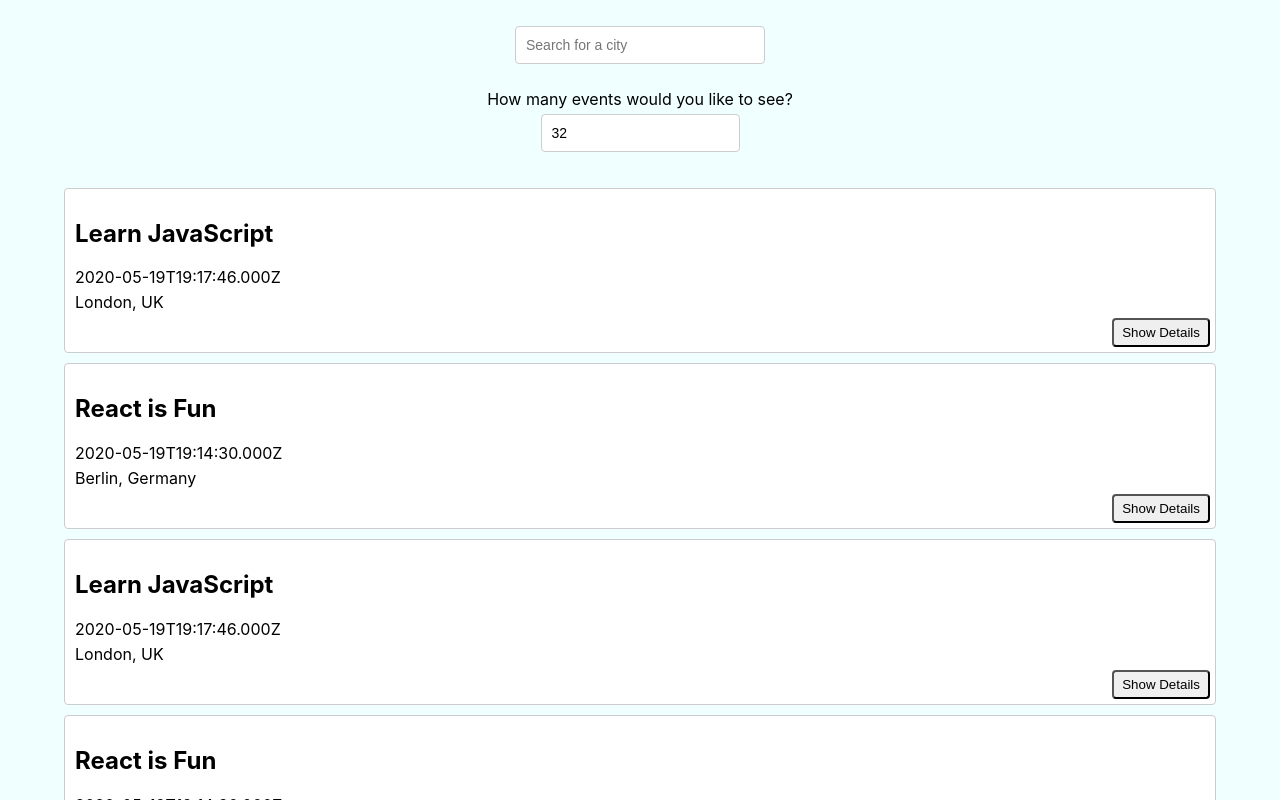
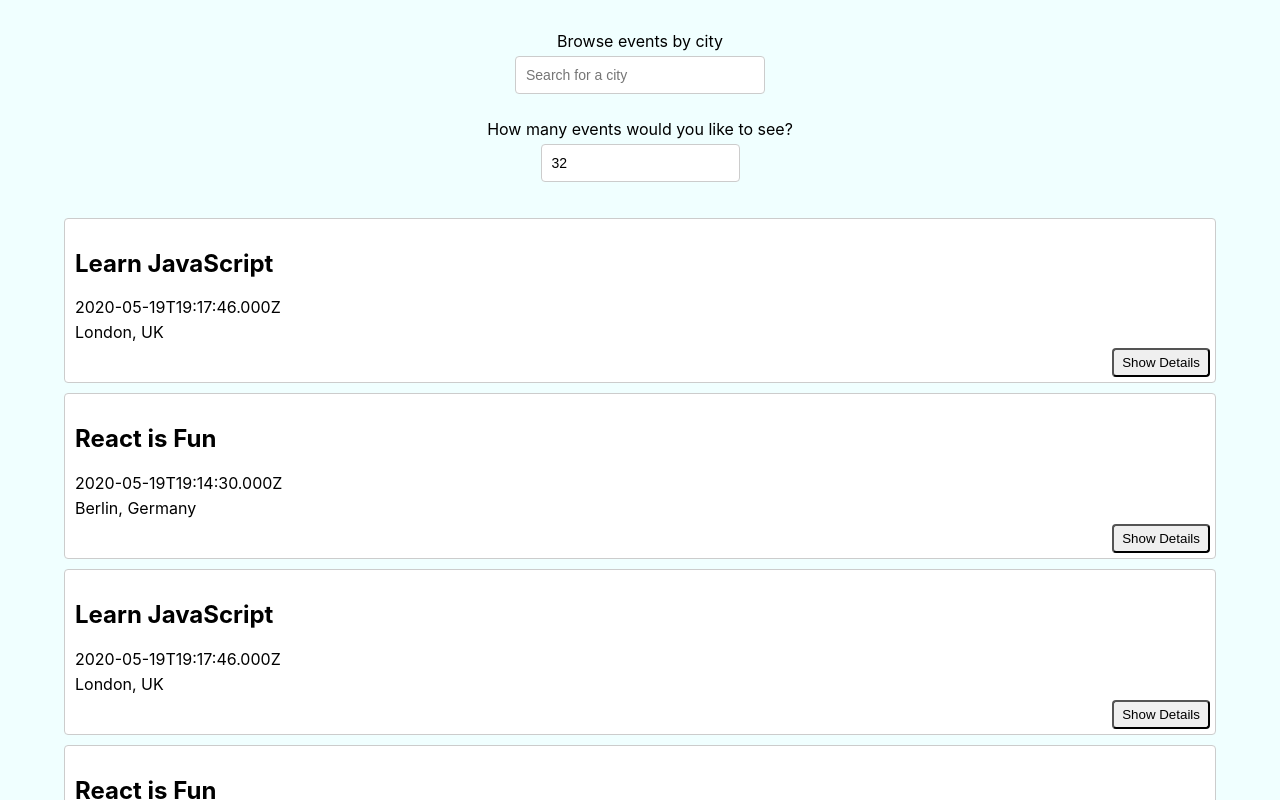
Before and after one commit to RParker505/meet, a React (Create React App) app: page / in a window 1280 px wide. Shown: the top 800 px of the page. Built offline with nearby package versions, Linux system fonts and the light colour scheme.

Commit message:
Add text above CitySearch input

```diff
--- a/src/components/CitySearch.js
+++ b/src/components/CitySearch.js
@@ -33,6 +33,7 @@ const CitySearch = ({allLocations, setCurrentCity}) => {
 
     return (
       <div id="city-search">
+        <p>Browse events by city</p>
         <input
             type="text"
             className="city"
```
